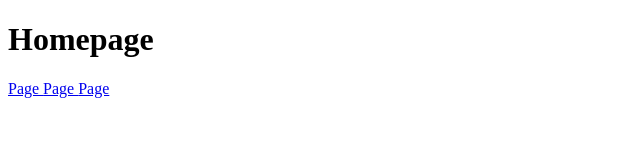
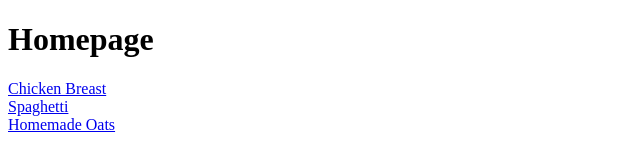
Before and after one commit to Agee-M/oding-recipes, a plain HTML site: page index.html in a window 1280 px wide. Shown: the whole page, without its empty margins (0-640 px from the left). Drawn offline with Linux system fonts and the light colour scheme.

Commit message:
Update formatting of html files
- Fixed incorrect image in homemade-oats

```diff
--- a/index.html
+++ b/index.html
@@ -9,9 +9,9 @@
     <body>
         <h1>Homepage</h1>
 
-        <a href="./recipes/chickenbreast.html">Page </a>
-        <a href="./recipes/spaghetti.html">Page </a>
-        <a href="./recipes/homemadeoats.html">Page </a>
+        <a href="./recipes/chickenbreast.html">Chicken Breast</a><br>
+        <a href="./recipes/spaghetti.html">Spaghetti</a><br>
+        <a href="./recipes/homemadeoats.html">Homemade Oats</a><br>
 
     </body>
 </html>
```
Also changed, not shown: recipes/chickenbreast.html (+1 -1 lines), recipes/homemadeoats.html (+1 -1 lines), recipes/spaghetti.html (+1 -1 lines), img/homemade-oats.jpeg.
